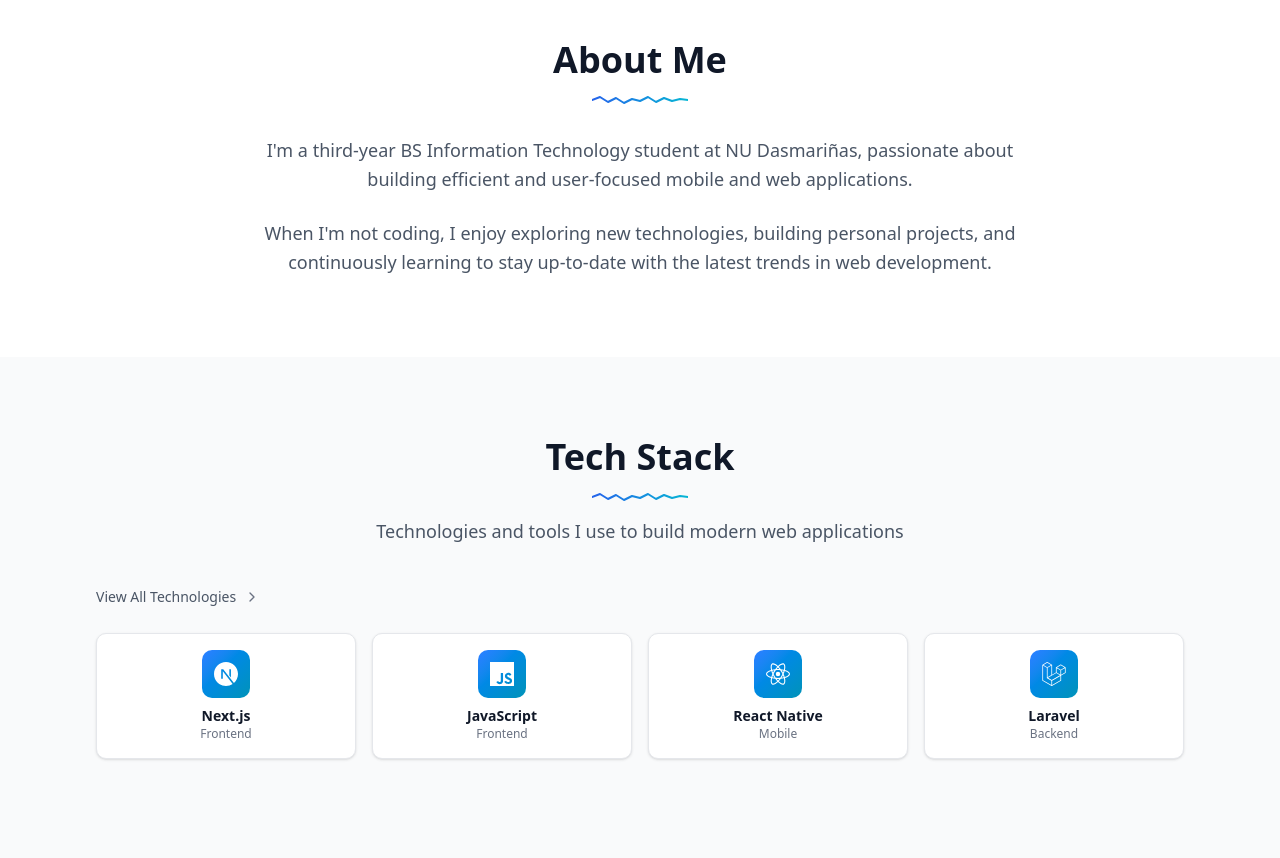
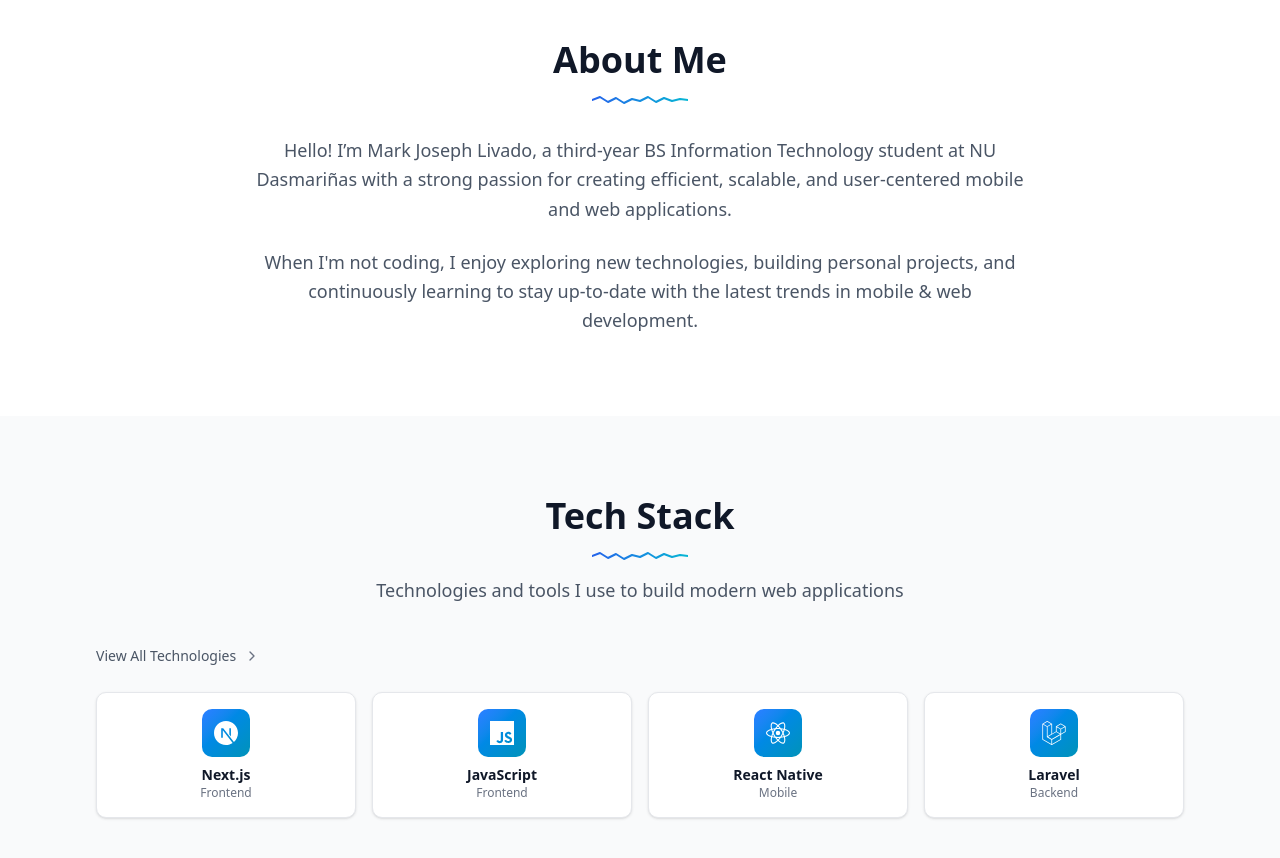
Before and after one commit to markromolecule/markromolecule.dev, a React (Vite) app in the folder portfolio/: page / in a window 1280 px wide. Shown: the part 840-1698 px from the top of the page. Built offline with nearby package versions, Linux system fonts and the light colour scheme.

Commit message:
chore: update about me section

```diff
--- a/portfolio/src/components/About.tsx
+++ b/portfolio/src/components/About.tsx
@@ -37,13 +37,13 @@ export function About() {
 
           <div className="max-w-3xl mx-auto space-y-6">
             <p className="text-lg text-gray-600 dark:text-gray-300 leading-relaxed">
-              I'm a third-year BS Information Technology student at NU Dasmariñas,
-              passionate about building efficient and user-focused mobile and web applications.
+              Hello! I’m Mark Joseph Livado, a third-year BS Information Technology student at NU Dasmariñas
+              with a strong passion for creating efficient, scalable, and user-centered mobile and web applications.
 
             </p>
             <p className="text-lg text-gray-600 dark:text-gray-300 leading-relaxed">
              When I'm not coding, I enjoy exploring new technologies, building personal projects,
-             and continuously learning to stay up-to-date with the latest trends in web development.
+             and continuously learning to stay up-to-date with the latest trends in mobile & web development.
             </p>
           </div>
         </div>
```
